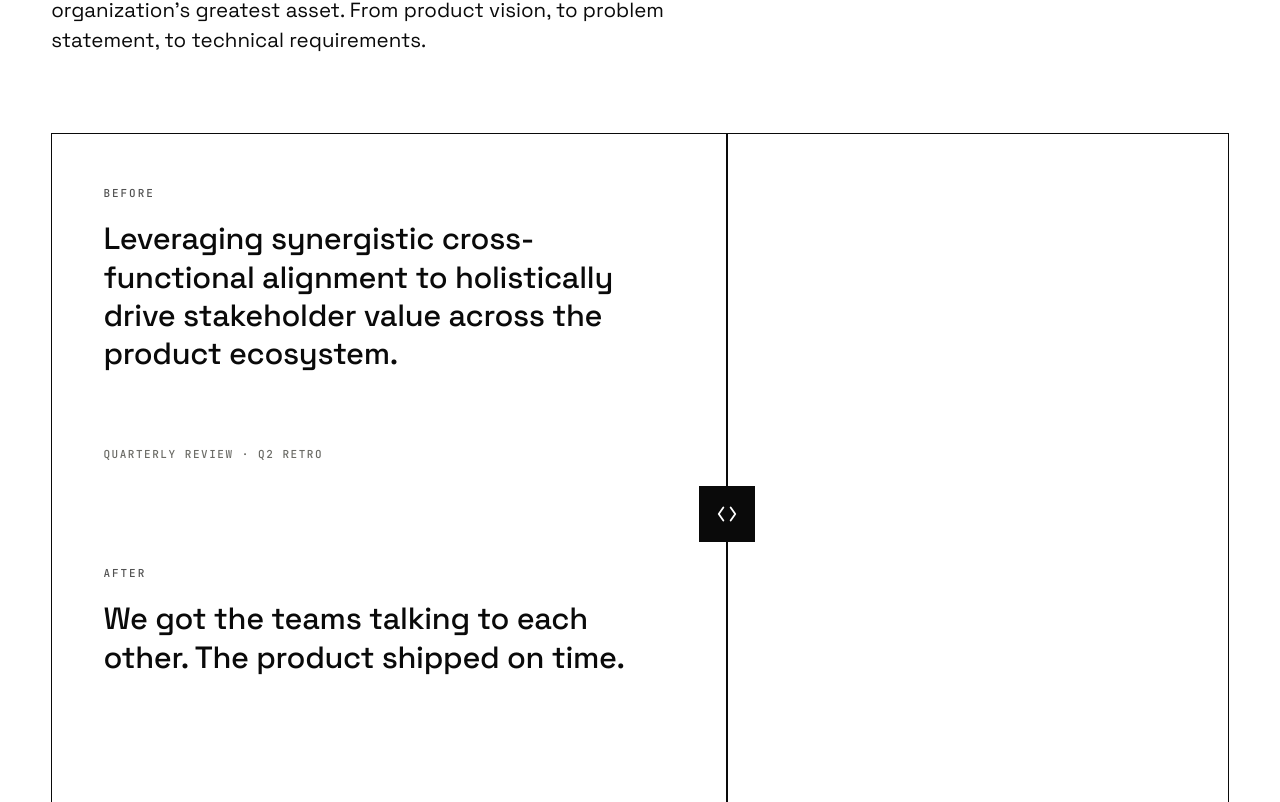
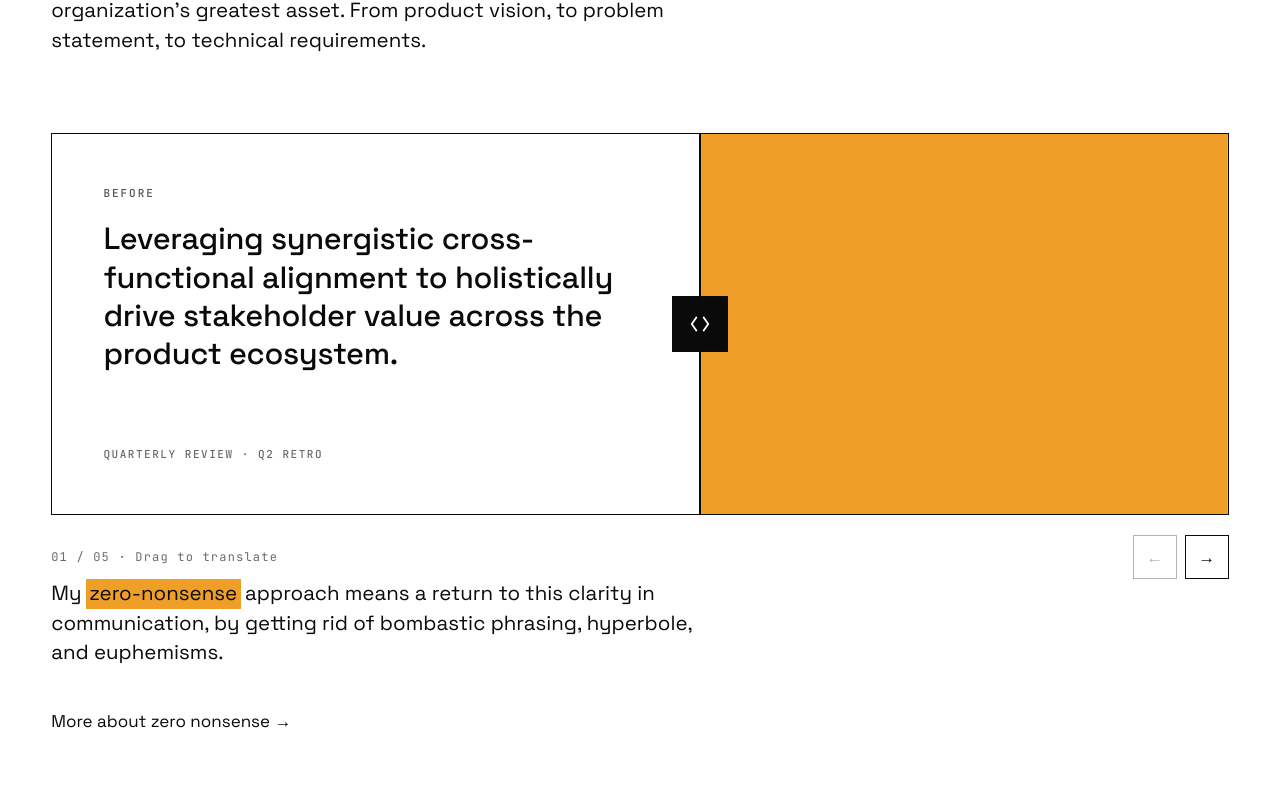
Before and after one commit to johnnymodest/johnnymodest-website, a Next.js app: page / in a window 1280 px wide. Shown: the part 1278-2080 px from the top of the page. Built offline with nearby package versions, Linux system fonts and the light colour scheme.

Commit message:
fix before-after slider

```diff
--- a/src/components/BeforeAfterSlider.tsx
+++ b/src/components/BeforeAfterSlider.tsx
@@ -126,14 +126,14 @@ export default function BeforeAfterSlider({ pairs }: BeforeAfterSliderProps) {
     <div>
       <div ref={sliderRef} className="compare">
         {/* Before panel */}
-        <div className="compare__panel compare__panel--before">
+        <div className="compare__panel compare__panel--left">
           <span className="compare__label">BEFORE</span>
           <p className="compare__text">{pair.before}</p>
           <span className="eyebrow compare__context">{pair.context}</span>
         </div>
 
         {/* After panel */}
-        <div className="compare__panel compare__panel--after">
+        <div className="compare__panel compare__panel--right">
           <span className="compare__label">AFTER</span>
           <p className="compare__text">{pair.after}</p>
           <span className="eyebrow compare__context">{pair.context}</span>
```
